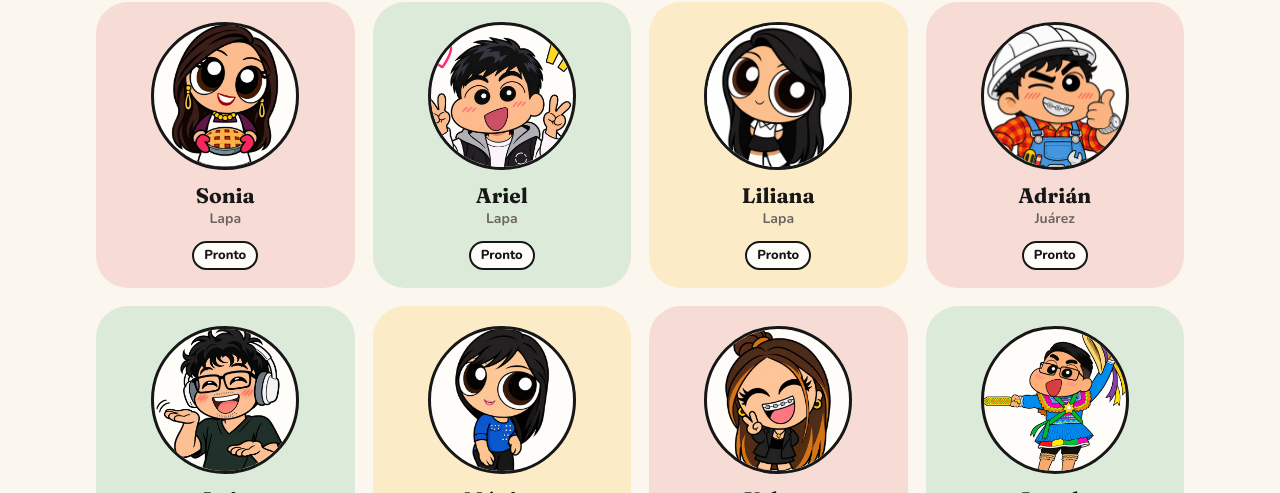
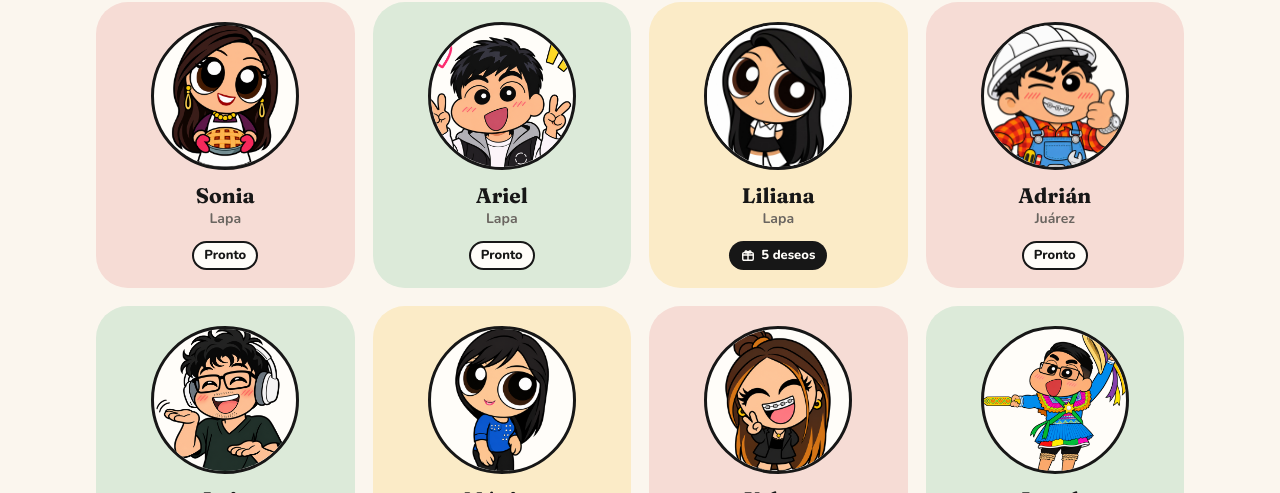
Before and after one commit to LuisLopez2004/familia-lapa, a plain HTML site: page index.html in a window 1280 px wide. Shown: the part 607-1100 px from the top of the page. Drawn offline with nearby package versions, Linux system fonts and the light colour scheme.

Commit message:
Lista de regalos de Liliana

```diff
--- a/index.html
+++ b/index.html
@@ -353,7 +353,26 @@
 const familia = [
   { id:"sonia",   nombre:"Sonia",   apellido:"Lapa",   color:"rojo", foto:"img/familia/sonia.png",   pos:"50% 22%", zoom:1.25, regalos:[] },
   { id:"ariel",   nombre:"Ariel",   apellido:"Lapa",   color:"pino", foto:"img/familia/ariel.png",   pos:"50% 45%", zoom:1.1,  regalos:[] },
-  { id:"liliana", nombre:"Liliana", apellido:"Lapa",   color:"oro",  foto:"img/familia/liliana.jpg", pos:"50% 0%",  zoom:1.12, regalos:[] },
+  { id:"liliana", nombre:"Liliana", apellido:"Lapa",   color:"oro",  foto:"img/familia/liliana.jpg", pos:"50% 0%",  zoom:1.12,
+    regalos:[
+      { t:"Cartera media luna", d:"Negra o marrón",
+        img:"img/regalos/liliana/cartera.jpg", tienda:"Falabella",
+        link:"https://www.falabella.com.pe/falabella-pe/product/157608177/bolso-elegante-femenino-media-luna-minimalista-negro" },
+      { t:"Body mist", d:"Fragancia Thank U, Next",
+        img:"img/regalos/liliana/bodymist.jpg", tienda:"Falabella",
+        link:"https://www.falabella.com.pe/falabella-pe/product/21283510/ariana-grande-thank-u-next-236ml" },
+      { t:"Billetera Crepier",
+        img:"img/regalos/liliana/billetera.jpg", tienda:"Ver Crepier",
+        link:"https://www.falabella.com.pe/falabella-pe/search?Ntt=billetera+crepier" },
+      { t:"Gift card de Aruma o Dermashop",
+        links:[
+          { tienda:"Aruma", link:"https://www.aruma.pe/giftcards-aruma" },
+          { tienda:"Dermashop", link:"https://dermashop.pe/products/gift-card" },
+        ] },
+      { t:"Pijama de satén", d:"Talla M, rosita o champagne",
+        img:"img/regalos/liliana/pijama.jpg", tienda:"Falabella",
+        link:"https://www.falabella.com.pe/falabella-pe/product/160484596/pijama-de-saten-carolina-2x1" },
+    ]},
   { id:"adrian",  nombre:"Adrián",  apellido:"Juárez", color:"rojo", foto:"img/familia/adrian.png",  pos:"50% 30%", zoom:1.05, regalos:[] },
   { id:"luis",    nombre:"Luis",    apellido:"Lapa",  color:"pino", foto:"img/familia/luis.png",   pos:"50% 45%", zoom:1.08,
     regalos:[
```
Also changed, not shown: img/regalos/liliana/billetera.jpg (added), img/regalos/liliana/bodymist.jpg (added), img/regalos/liliana/cartera.jpg (added), img/regalos/liliana/pijama.jpg (added).
